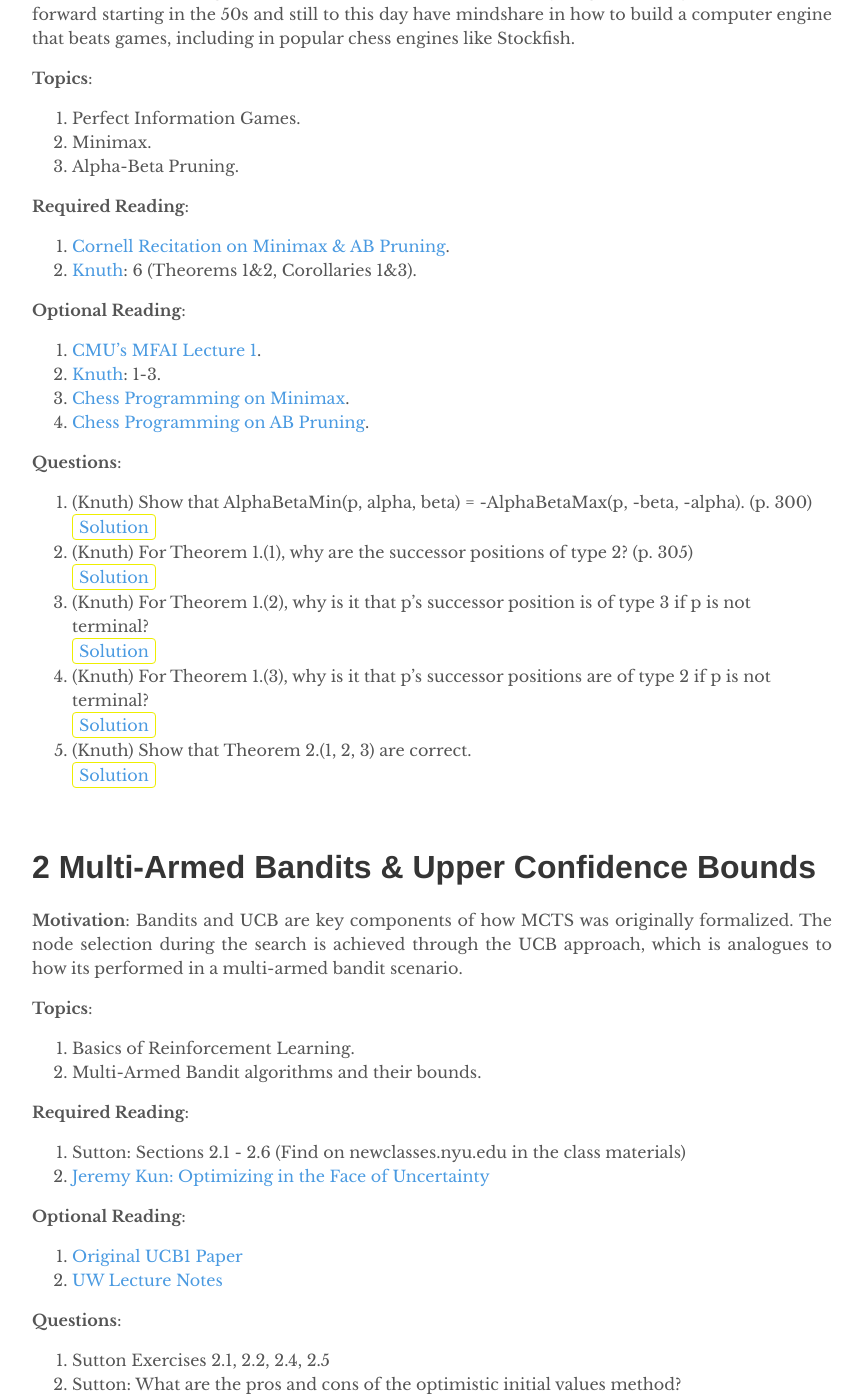
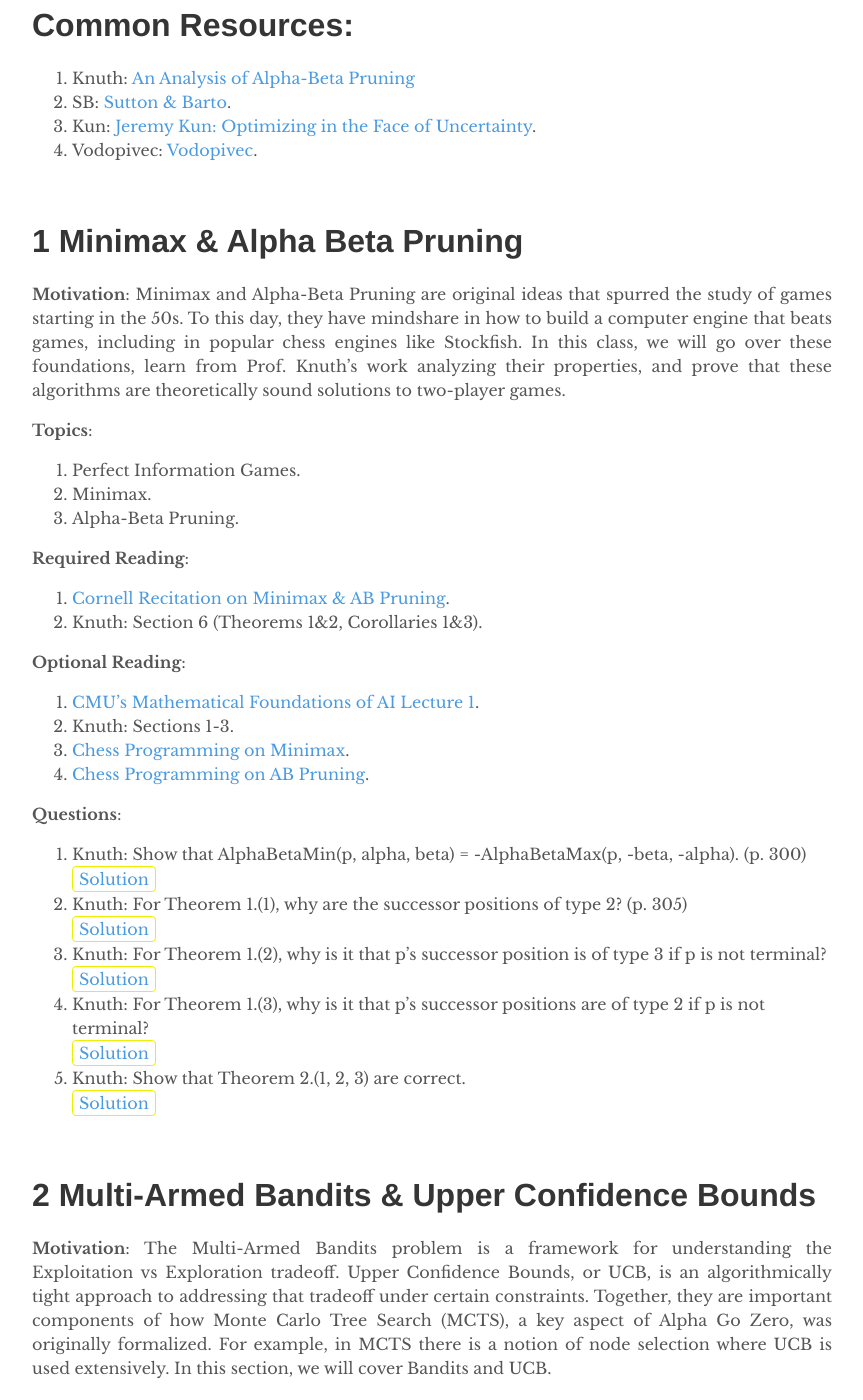
Before and after one commit to depthfirstlearning/depthfirstlearning.com, a Jekyll site: the page built from _posts/2018-06-27-AlphaGoZero.markdown, in a window 1280 px wide and 1400 px high, scrolled down 1035 px. Shown: the whole window, without its empty margins (208-1071 px from the left). Built offline with Jekyll 4.4.1, drawn with Linux system fonts in a browser that asks for light colours; some of the changed text lies outside the part shown.

Commit message:
AG0: edits.

```diff
--- a/_posts/2018-06-27-AlphaGoZero.markdown
+++ b/_posts/2018-06-27-AlphaGoZero.markdown
@@ -1,18 +1,23 @@
 ---
 layout: post
 title:  "AlphaGo Zero"
-date:   2018-06-27 12:00:00 -0400
+date:   2018-06-20 12:00:00 -0400
 categories: games
 author: cinjon
 blurb: "In this curriculum, you will learn about two person zero-sum perfect
         information games and develop understanding to completely grok AlphaGo Zero."
-hidden: true
+hidden: false
 feedback: true
 ---
 
-(Thank you to Marc Lanctot, Tim Lillicrap, Joan Bruna, Martin Arjovsky, Xintian Han,
-Liang Zhuo, Chirag Maheshwari, Ryan Saxe, Ojas Deshpande, Sanyam Kapoor, Anant Gupta,
-Yixiang Luo, and Chen Li for contributing to this guide.)
+Thank you to Marc Lanctot, Tim Lillicrap, and Hugo Larochelle for contributions to this guide.
+
+Additionally, this would not have been possible without the generous support of
+Prof. Joan Bruna and his class at NYU, [The Mathematics of Deep Learning](https://github.com/joanbruna/MathsDL-spring18).
+Special thanks to him, as well as Martin Arjovsky, my colleague in leading this
+recitation, as well as my fellow students Ojas Deshpande, Anant Gupta, Xintian Han,
+Sanyam Kapoor, Chen Li, Yixiang Luo, Chirag Maheshwari, Roberta Raileanu, Ryan Saxe,
+and Liang Zhuo.
 
 <div class="deps-graph">
   <iframe class="deps" src="/assets/ag0-deps.svg" width="200"></iframe>
@@ -31,11 +36,20 @@
 information games and develop understanding sufficient to grok AlphaGo.
 
 <br />
+# Common Resources:
+1. Knuth: [An Analysis of Alpha-Beta Pruning](https://pdfs.semanticscholar.org/dce2/6118156e5bc287bca2465a62e75af39c7e85.pdf)
+2. SB: [Sutton & Barto](http://incompleteideas.net/book/bookdraft2017nov5.pdf).
+3. Kun: [Jeremy Kun: Optimizing in the Face of Uncertainty](https://jeremykun.com/2013/10/28/optimism-in-the-face-of-uncertainty-the-ucb1-algorithm/).
+4. Vodopivec: [Vodopivec](http://www.jair.org/media/5507/live-5507-10333-jair.pdf).
+
+<br />
 # 1 Minimax & Alpha Beta Pruning
-  **Motivation**: These original core ideas did so much for the study of games.
-  They spurred the field forward starting in the 50s and still to this day have
-  mindshare in how to build a computer engine that beats games, including in
-  popular chess engines like Stockfish.
+  **Motivation**: Minimax and Alpha-Beta Pruning are original ideas that spurred
+  the study of games starting in the 50s. To this day, they have mindshare in
+  how to build a computer engine that beats games, including in popular chess
+  engines like Stockfish. In this class, we will go over these foundations,
+  learn from Prof. Knuth's work analyzing their properties, and prove that these
+  algorithms are theoretically sound solutions to two-player games.
 
   **Topics**:
   1. Perfect Information Games.
@@ -44,36 +58,36 @@
 
   **Required Reading**:
   1. [Cornell Recitation on Minimax & AB Pruning](https://www.cs.cornell.edu/courses/cs312/2002sp/lectures/rec21.htm).
-  2. [Knuth](https://pdfs.semanticscholar.org/dce2/6118156e5bc287bca2465a62e75af39c7e85.pdf): 6 (Theorems 1&2, Corollaries 1&3).
+  2. Knuth: Section 6 (Theorems 1&2, Corollaries 1&3).
 
   **Optional Reading**:
-  1. [CMU's MFAI Lecture 1](https://www.cs.cmu.edu/~arielpro/mfai_papers/lecture1.pdf).
-  2. [Knuth](https://pdfs.semanticscholar.org/dce2/6118156e5bc287bca2465a62e75af39c7e85.pdf): 1-3.
+  1. [CMU's Mathematical Foundations of AI Lecture 1](https://www.cs.cmu.edu/~arielpro/mfai_papers/lecture1.pdf).
+  2. Knuth: Sections 1-3.
   3. [Chess Programming on Minimax](https://chessprogramming.wikispaces.com/Minimax).
   4. [Chess Programming on AB Pruning](https://chessprogramming.wikispaces.com/Alpha-Beta).
 
   **Questions**:
-  1. (Knuth) Show that AlphaBetaMin(p, alpha, beta) = -AlphaBetaMax(p, -beta, -alpha). (p. 300)
+  1. Knuth: Show that AlphaBetaMin(p, alpha, beta) = -AlphaBetaMax(p, -beta, -alpha). (p. 300)
      <details><summary>Solution</summary>
      <p>
      </p>
      </details>
-  2. (Knuth) For Theorem 1.(1), why are the successor positions of type 2? (p. 305)
+  2. Knuth: For Theorem 1.(1), why are the successor positions of type 2? (p. 305)
      <details><summary>Solution</summary>
      <p>
      </p>
      </details>
-  3. (Knuth) For Theorem 1.(2), why is it that p’s successor position is of type 3 if p is not terminal?
+  3. Knuth: For Theorem 1.(2), why is it that p’s successor position is of type 3 if p is not terminal?
      <details><summary>Solution</summary>
      <p>
      </p>
      </details>
-  4. (Knuth) For Theorem 1.(3), why is it that p’s successor positions are of type 2 if p is not terminal?
+  4. Knuth: For Theorem 1.(3), why is it that p’s successor positions are of type 2 if p is not terminal?
      <details><summary>Solution</summary>
      <p>
      </p>
      </details>
-  5. (Knuth) Show that Theorem 2.(1, 2, 3) are correct.
+  5. Knuth: Show that Theorem 2.(1, 2, 3) are correct.
      <details><summary>Solution</summary>
      <p>
      </p>
@@ -81,23 +95,29 @@
 
 <br />
 # 2 Multi-Armed Bandits & Upper Confidence Bounds
-  **Motivation**: Bandits and UCB are key components of how MCTS was originally formalized. The node selection during the search is achieved through the UCB approach, which is analogues to how its performed in a multi-armed bandit scenario.
+  **Motivation**: The Multi-Armed Bandits problem is a framework for understanding
+  the Exploitation vs Exploration tradeoff. Upper Confidence Bounds, or UCB, is
+  an algorithmically tight approach to addressing that tradeoff under certain
+  constraints. Together, they are important components of how Monte Carlo Tree
+  Search (MCTS), a key aspect of Alpha Go Zero, was originally formalized. For
+  example, in MCTS there is a notion of node selection where UCB is used extensively.
+  In this section, we will cover Bandits and UCB.
 
   **Topics**:
   1. Basics of Reinforcement Learning.
   2. Multi-Armed Bandit algorithms and their bounds.
 
   **Required Reading**:
-  1. Sutton: Sections 2.1 - 2.6 (Find on newclasses.nyu.edu in the class materials)
-  2. [Jeremy Kun: Optimizing in the Face of Uncertainty](https://jeremykun.com/2013/10/28/optimism-in-the-face-of-uncertainty-the-ucb1-algorithm/)
+  1. SB: Sections 2.1 - 2.7.
+  2. Kun
 
   **Optional Reading**:
   1. [Original UCB1 Paper](https://homes.di.unimi.it/~cesabian/Pubblicazioni/ml-02.pdf)
   2. [UW Lecture Notes](https://courses.cs.washington.edu/courses/cse599s/14sp/scribes/lecture15/lecture15_draft.pdf)
 
   **Questions**:
-  1. Sutton Exercises 2.1, 2.2, 2.4, 2.5
-  2. Sutton: What are the pros and cons of the optimistic initial values method?
+  1. SB: Exercises 2.3, 2.4, 2.6
+  2. SB: What are the pros and cons of the optimistic initial values method? (Section 2.6)
   3. Kun: In the proof for the expected cumulative regret of UCB1, why is delta(T) a trivial regret bound if the deltas are all the same?
      <details><summary>Solution</summary>
      <p>
@@ -112,9 +132,13 @@
 
 <br />
 # 3 Policy & Value Functions
-  **Note**: Sutton from here out refers to the [final version](http://incompleteideas.net/book/bookdraft2017nov5.pdf).
-
-  **Motivation**: The Policy and Value Functions are at the core of Reinforcement Learning. The Policy function is the set of probabilities you give to each possible move. The Value function is your estimate of how good is the current state. In AlphaGoZero, a single network calculates both a value and a policy, then later updates its weights based off of the difference between those figures and the empirical results.
+  **Motivation**: Policy and Value Functions are at the core of Reinforcement
+  Learning. The Policy function is the representative probabilities that our
+  policy assigns to each action. When we sample from these, we would like for
+  better actions to have higher probability. The Value function is our estimate
+  of the strength of the current state. In AlphaGoZero, a single network
+  calculates both a value and a policy, then later updates its weights according
+  to how well the agent performs in the game.
 
   **Topics**:
   1. Bellman Equation.
@@ -125,11 +149,11 @@
 
   **Required Reading**:
   1. Value Function:
-     1. Sutton 3.5, 3.6, 3.7
-     2. Sutton: 9.1, 9.2, 9.3 (important!)
+     1. SB: Sections 3.5, 3.6, 3.7.
+     2. SB: Sections 9.1, 9.2, 9.3*.
   2. Policy Function:
-     1. Sutton: 4.1, 4.2, 4.3
-     2. Sutton: 13.1, 13.2 (important!), 13.3, 13.4
+     1. SB: Sections 4.1, 4.2, 4.3.
+     2. SB: Sections 13.1, 13.2*, 13.3, 13.4
 
   **Optional Reading**:
   1. Sergey Levine: [Berkeley Fall'17: Policy Gradients](https://www.youtube.com/watch?v=tWNpiNzWuO8&feature=youtu.be) →  This is really good.
@@ -145,34 +169,33 @@
      <p>
      </p>
      </details>
-  3. Sutton:
-     1. 3.13: What is the Bellman equation for action values, that is, for qπ? ...
-     2. 3.14: In the gridworld example … are the signs of these rewards important, or only the intervals between them? Prove ...
-     3. 3.15: Now consider adding a constant c to all the rewards in an episodic task … would this have any effect, or would it leave the task unchanged as in the continuing task above? Why or why not? Give an example.
-     4. 3.20: Give the Bellman equation for q∗ for the recycling robot.
-     5. 4.3: What are the equations analogous to (4.3), (4.4), and (4.5) for the action-value function qπ and its successive approximation by a sequence of functions q0, q1, q2, . . . ?
-     6. 4.6 (important!): How would policy iteration be defined for action values? Give a complete algorithm for computing q∗, analogous to that on page 65 for computing v∗. Please pay special attention to this exercise, because the ideas involved will be used throughout the rest of the book.
-        <details><summary>Solution</summary>
-        <p>
-        </p>
-        </details>
-     7. 13.2 (important!): Prove (13.7) using the definitions and elementary calculus.
-        <details><summary>Solution</summary>
-        <p>
-        </p>
-        </details>
+  3. SB: Exercises 3.13, 3.14, 3.15, 3.20, 4.3
+  4. SB: Exercise 4.6 - How would policy iteration be defined for action values? Give a complete algorithm for computing q∗, analogous to that on page 65 for computing v∗.
+       <details><summary>Solution</summary>
+       <p>
+       </p>
+       </details>
+  5. SB: Exercise 13.2 - Prove that (TODO: Insert 13.7 equation) using the definitions and elementary calculus.
+       <details><summary>Solution</summary>
+       <p>
+       </p>
+       </details>
 
 
 <br />
 # 4 MCTS & UCT
-  **Motivation**: Monte Carlo Tree Search (MCTS) forms the backbone of AlphaGoZero. It’s what lets it reliably explore and then hone in on the best policy. UCT (UCB for Trees) builds on top of what we’ve been learning and, paired with MCTS, is integral to the training process.
+  **Motivation**: Monte Carlo Tree Search (MCTS) forms the backbone of AlphaGoZero.
+  It is what lets the algorithm reliably explore and then hone in on the best policy.
+  UCT (UCB for Trees) combines MCTS and UCB so that we get reliable convergence
+  guarantees. In this section, we will explore how MCTS works and how to make
+  it excel for our purposes in solving Go, a game with an enormous branching factor.
 
   **Topics**:
   1. Conceptual understanding of Monte Carlo Tree Search.
   2. Optimality of UCT.
 
   **Required Reading**:
-  1. [Sutton](http://incompleteideas.net/book/bookdraft2017nov5.pdf): Section 8.11
+  1. SB: Section 8.11
   2. [Browne](https://gnunet.org/sites/default/files/Browne%20et%20al%20-%20A%20survey%20of%20MCTS%20methods.pdf): Sections 2.2, 2.4, 3.1-3.5, 8.2-8.4.
   3. [Silver Thesis](http://papersdb.cs.ualberta.ca/~papersdb/uploaded_files/1029/paper_thesis.pdf): Sections 1.4.2 and 3.
 
@@ -181,20 +204,18 @@
   2. [Original MCTS Paper](https://hal.archives-ouvertes.fr/file/index/docid/116992/filename/CG2006.pdf).
   3. [Original UCT Paper](http://ggp.stanford.edu/readings/uct.pdf).
   4. Browne:
-     1. 4.8: MCTS applied to Stochastic or Imperfect Information Games.
-     2. 7.2, 7.3, 7.5, 7.7: Applications of MCTS.
+     1. Section 4.8: MCTS applied to Stochastic or Imperfect Information Games.
+     2. Sections 7.2, 7.3, 7.5, 7.7: Applications of MCTS.
 
   **Questions**:
   1. Can you detail each of the four parts of the MCTS algorithm?
      <details><summary>Solution</summary>
-     <p>
-
-     1. Selection: Select child node from the current node based on the tree policy.
-     2. Expansion: Expand the child node based on the exploration / exploitation trade-off.
-     3. Simulation: Simulate from the child node until termination or upon reaching a suitably small future reward (like from reward decay).
-     4. Backup: Backup the reward along the path taken according to the tree policy.
-
-     </p>
+     <ol>
+     <li>Selection: Select child node from the current node based on the tree policy.</li>
+     <li>Expansion: Expand the child node based on the exploration / exploitation trade-off.</li>
+     <li>Simulation: Simulate from the child node until termination or upon reaching a suitably small future reward (like from reward decay).</li>
+     <li>Backup: Backup the reward along the path taken according to the tree policy.</li>
+     </ol>
      </details>
   2. What characteristics make MCTS a good choice?
   3. What are examples of domain knowledge default policies in Go?
@@ -206,32 +227,42 @@
 
 <br />
 # 5 MCTS & RL
-  **Motivation**: Up to this point, we’ve learned a lot about how games can be
-  solved and how RL works on a foundational level. Before we jump into the paper,
-  one last foray contrasting and unifying the games vs learning perspective is
-  worthwhile for understanding the domain more fully.
+  **Motivation**: Up to this point, we have learned a lot about how games can be
+  solved and how Reinforcement Learning works on a foundational level. Before we
+  jump into the paper, one last foray contrasting and unifying the games vs
+  learning perspective is worthwhile for understanding the domain more fully. In
+  particular, we will focus on a paper from Vodopivec et al. After completing
+  this section, you should have an understanding of what research directions in
+  this field are mostly harvested and which have miles of green field ahead.
 
   **Topics**:
   1. Integrating MCTS and RL.
 
   **Required Reading**:
-  1. [Vodopivec](http://www.jair.org/media/5507/live-5507-10333-jair.pdf):
-  2. Connection between MCTS and RL → 3.1-3.4
-  3. Integrating MCTS and RL → 4.1-4.3
-  4. [Why did TD-Gammon Work?](https://papers.nips.cc/paper/1292-why-did-td-gammon-work.pdf)
+  1. Vodopivec:
+    1. Section 3.1-3.4: Connection between MCTS and RL.
+    2. Section 4.1-4.3: Integrating MCTS and RL.
+  2. [Why did TD-Gammon Work?](https://papers.nips.cc/paper/1292-why-did-td-gammon-work.pdf)
 
   **Optional Reading**:
-  1. Vodopivec: Survey of research inspired by both fields → 5.
+  1. Vodopivec: Section 5: Survey of research inspired by both fields.
 
   **Questions**:
   1. What are key differences between MCTS and RL?
-  2. UCT can be described in RL terms as the following "The original UCT searches identically as an offline on-policy every-visit MC control algorithm that uses UCB1 as the policy." What do each of these terms mean?
+  2. UCT can be described in RL terms as the following "The original UCT searches
+  identically as an offline on-policy every-visit MC control algorithm that uses
+  UCB1 as the policy." What do each of these terms mean?
   3. What is a Representation Policy? Give an example not described in the text.
   4. What is a Control Policy? Give an example not described in the text.
 
 <br />
 # 6 The Paper
-  **Motivation**: Let's read the paper!
+  **Motivation**: Let's read the paper! We have a deep understanding of the background,
+  so let's delve into the apex result. Note that we don't just focus on the final
+  AlphaGo Zero paper but also explore a related paper written coincidentally by
+  a team at UCL using Hex as the game of choice. Their algorithm is very similar
+  to the AlphaGo Zero algorithm and considering both in context is important to
+  gauging what was really the most important aspects of this research.
 
   **Topics**:
   1. MCTS learning and computational capacity.
```
